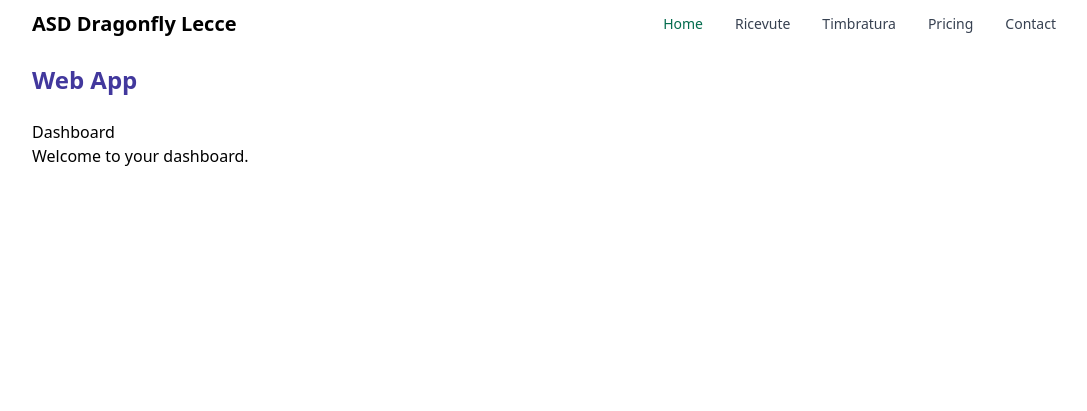
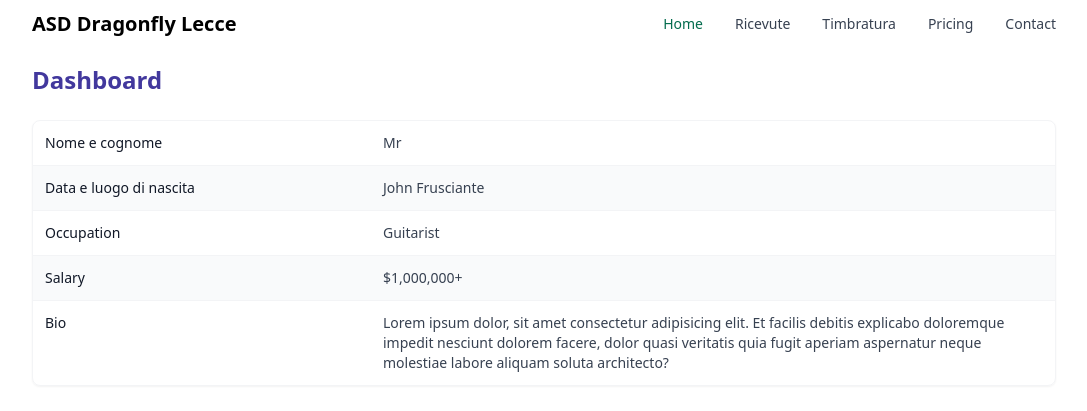
Before and after one commit to ASD-Dragonfly-Lecce/django-asd, a Django app: page /account/ in a window 1280 px wide. Shown: the top 411 px of the page, without its empty margins (96-1183 px from the left). Run offline with Django 5.2, Linux system fonts and the light colour scheme; the visitor is signed in with stand-in values (Sample User, id 1); some libraries are stand-ins or nearby versions.

Commit message:
modifica template login e prototipo dashboard

```diff
--- a/asd/static/src/output.css
+++ b/asd/static/src/output.css
@@ -1140,6 +1140,11 @@ input:checked + .toggle-bg {
   margin-right: auto;
 }
 
+.-my-3 {
+  margin-top: -0.75rem;
+  margin-bottom: -0.75rem;
+}
+
 .-mr-1 {
   margin-right: -0.25rem;
 }
@@ -1200,6 +1209,10 @@ input:checked + .toggle-bg {
   display: table;
 }
 
+.flow-root {
+  display: flow-root;
+}
+
 .grid {
   display: grid;
 }
@@ -1382,8 +1375,8 @@ input:checked + .toggle-bg {
   justify-content: space-between;
 }
 
-.gap-4 {
-  gap: 1rem;
+.gap-1 {
+  gap: 0.25rem;
 }
 
 .space-x-2 > :not([hidden]) ~ :not([hidden]) {
@@ -1392,6 +1385,17 @@ input:checked + .toggle-bg {
   margin-left: calc(0.5rem * calc(1 - var(--tw-space-x-reverse)));
 }
 
+.divide-y > :not([hidden]) ~ :not([hidden]) {
+  --tw-divide-y-reverse: 0;
+  border-top-width: calc(1px * calc(1 - var(--tw-divide-y-reverse)));
+  border-bottom-width: calc(1px * var(--tw-divide-y-reverse));
+}
+
+.divide-gray-100 > :not([hidden]) ~ :not([hidden]) {
+  --tw-divide-opacity: 1;
+  border-color: rgb(243 244 246 / var(--tw-divide-opacity));
+}
+
 .self-center {
   align-self: center;
 }
@@ -1535,6 +1548,10 @@ input:checked + .toggle-bg {
 
 .p-5 {
   padding: 1.25rem;
+}
+
+.p-3 {
+  padding: 0.75rem;
 }
 
 .px-2 {
@@ -1708,6 +1720,12 @@ input:checked + .toggle-bg {
 .shadow-md {
   --tw-shadow: 0 4px 6px -1px rgb(0 0 0 / 0.1), 0 2px 4px -2px rgb(0 0 0 / 0.1);
   --tw-shadow-colored: 0 4px 6px -1px var(--tw-shadow-color), 0 2px 4px -2px var(--tw-shadow-color);
+  box-shadow: var(--tw-ring-offset-shadow, 0 0 #0000), var(--tw-ring-shadow, 0 0 #0000), var(--tw-shadow);
+}
+
+.shadow-sm {
+  --tw-shadow: 0 1px 2px 0 rgb(0 0 0 / 0.05);
+  --tw-shadow-colored: 0 1px 2px 0 var(--tw-shadow-color);
   box-shadow: var(--tw-ring-offset-shadow, 0 0 #0000), var(--tw-ring-shadow, 0 0 #0000), var(--tw-shadow);
 }
 
@@ -1748,6 +1766,11 @@ input:checked + .toggle-bg {
   transition-timing-function: cubic-bezier(0, 0, 0.2, 1);
 }
 
+.even\:bg-gray-50:nth-child(even) {
+  --tw-bg-opacity: 1;
+  background-color: rgb(249 250 251 / var(--tw-bg-opacity));
+}
+
 .hover\:border-gray-300:hover {
   --tw-border-opacity: 1;
   border-color: rgb(209 213 219 / var(--tw-border-opacity));
@@ -1953,6 +1996,18 @@ input:checked + .toggle-bg {
 }
 
 @media (min-width: 640px) {
+  .sm\:col-span-2 {
+    grid-column: span 2 / span 2;
+  }
+
+  .sm\:grid-cols-3 {
+    grid-template-columns: repeat(3, minmax(0, 1fr));
+  }
+
+  .sm\:gap-4 {
+    gap: 1rem;
+  }
+
   .sm\:px-4 {
     padding-left: 1rem;
     padding-right: 1rem;
--- a/asd/templates/account/dashboard.html
+++ b/asd/templates/account/dashboard.html
@@ -1,6 +1,37 @@
 {% extends "base.html" %}
 {% block title %}Dashboard{% endblock %}
+{% block contenttitle %}Dashboard{% endblock %}
 {% block content %}
-<h1>Dashboard</h1>
-<p>Welcome to your dashboard.</p>
+<div class="flow-root rounded-lg border border-gray-100 py-3 shadow-sm">
+    <dl class="-my-3 divide-y divide-gray-100 text-sm">
+      <div class="grid grid-cols-1 gap-1 p-3 even:bg-gray-50 sm:grid-cols-3 sm:gap-4">
+        <dt class="font-medium text-gray-900">Nome e cognome</dt>
+        <dd class="text-gray-700 sm:col-span-2">Mr</dd>
+      </div>
+
+      <div class="grid grid-cols-1 gap-1 p-3 even:bg-gray-50 sm:grid-cols-3 sm:gap-4">
+        <dt class="font-medium text-gray-900">Data e luogo di nascita</dt>
+        <dd class="text-gray-700 sm:col-span-2">John Frusciante</dd>
+      </div>
+
+      <div class="grid grid-cols-1 gap-1 p-3 even:bg-gray-50 sm:grid-cols-3 sm:gap-4">
+        <dt class="font-medium text-gray-900">Occupation</dt>
+        <dd class="text-gray-700 sm:col-span-2">Guitarist</dd>
+      </div>
+
+      <div class="grid grid-cols-1 gap-1 p-3 even:bg-gray-50 sm:grid-cols-3 sm:gap-4">
+        <dt class="font-medium text-gray-900">Salary</dt>
+        <dd class="text-gray-700 sm:col-span-2">$1,000,000+</dd>
+      </div>
+
+      <div class="grid grid-cols-1 gap-1 p-3 even:bg-gray-50 sm:grid-cols-3 sm:gap-4">
+        <dt class="font-medium text-gray-900">Bio</dt>
+        <dd class="text-gray-700 sm:col-span-2">
+          Lorem ipsum dolor, sit amet consectetur adipisicing elit. Et facilis debitis explicabo
+          doloremque impedit nesciunt dolorem facere, dolor quasi veritatis quia fugit aperiam
+          aspernatur neque molestiae labore aliquam soluta architecto?
+        </dd>
+      </div>
+    </dl>
+  </div>
 {% endblock %}
--- a/asd/templates/base.html
+++ b/asd/templates/base.html
@@ -8,7 +8,7 @@
     <meta charset="UTF-8">
     <meta http-equiv="X-UA-Compatible" content="IE=edge">
     <meta name="viewport" content="width=device-width, initial-scale=1.0">
-    <title>PyASD</title>
+    <title>{% block title %}{% endblock title %} | ASD Dragonfly Lecce</title>
 
     {% compress css %}
     <link rel="stylesheet" href="{% static 'src/output.css' %}">
```
Also changed, not shown: other parts of asd/static/src/output.css (+56 -62 lines), asd/templates/registration/login.html (+17 -13 lines).
